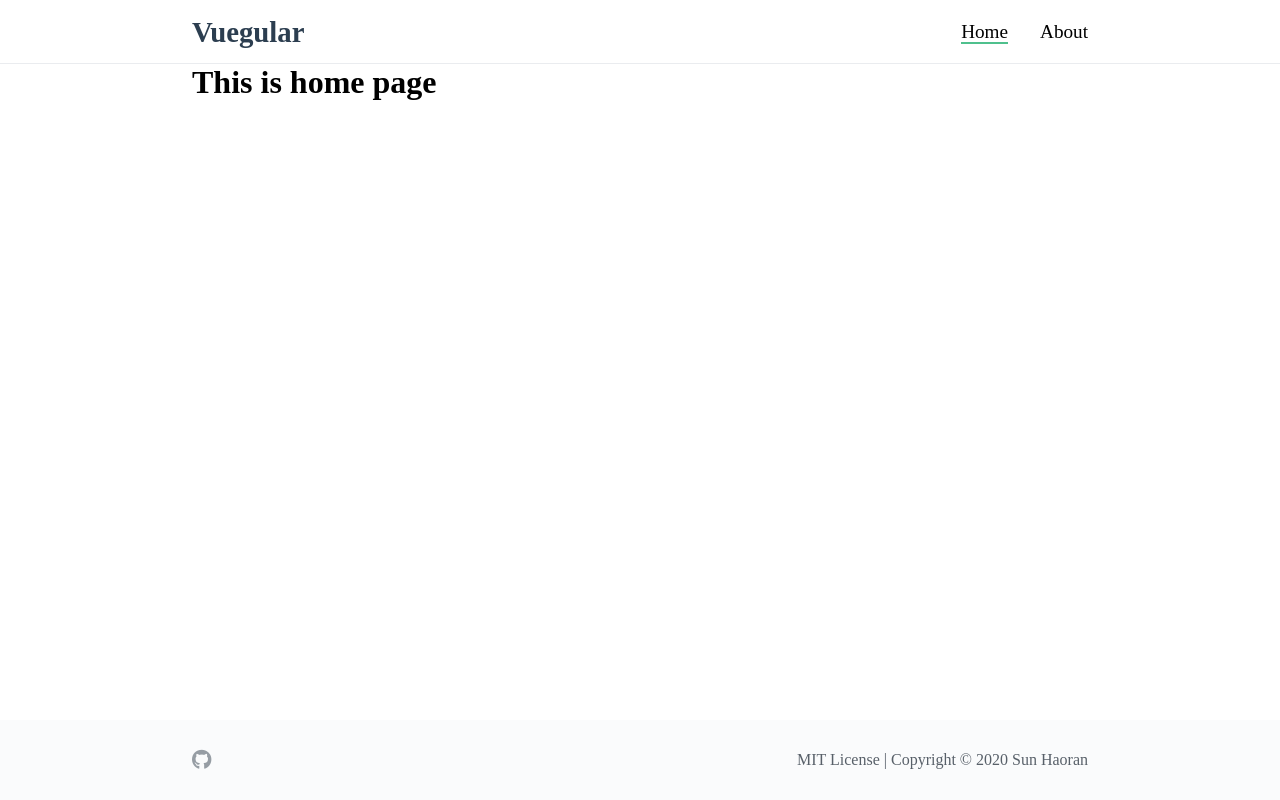
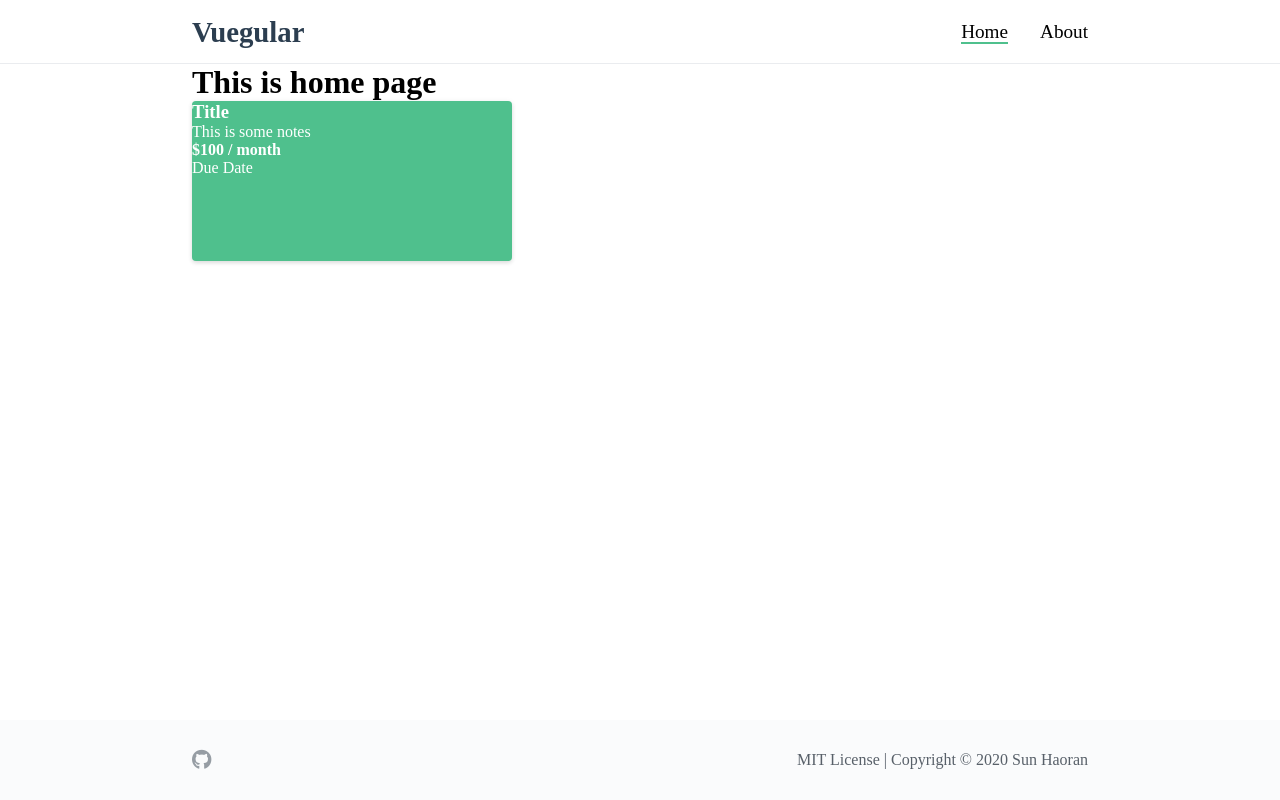
Before and after one commit to haoranpb/vuegular, a Vue app: page / in a window 1280 px wide. Built offline with nearby package versions, Linux system fonts and the light colour scheme.

Commit message:
feat: init subscription card

```diff
--- /dev/null
+++ b/src/components/SubscriptionCard.vue
@@ -0,0 +1,25 @@
+<template>
+  <div class="subscription-card">
+    <h3 class="card-title">Title</h3>
+    <p class="card-note">This is some notes</p>
+    <h4 class="card-price">$100 / month</h4>
+    <p class="card-date">Due Date</p>
+  </div>
+</template>
+
+<script>
+export default {
+  name: 'subscription-card',
+}
+</script>
+
+<style lang="scss" scope>
+.subscription-card {
+  color: white;
+  height: 10rem;
+  width: 20rem;
+  background-color: $primary-color;
+  border-radius: 4px;
+  box-shadow: 0 2px 4px rgba(0, 0, 0, 0.12), 0 0 6px rgba(0, 0, 0, 0.04);
+}
+</style>
--- a/src/views/Home.vue
+++ b/src/views/Home.vue
@@ -1,11 +1,15 @@
 <template>
   <div id="home">
     <h1>This is home page</h1>
+    <subscription-card></subscription-card>
   </div>
 </template>
 
 <script>
+import SubscriptionCard from '../components/SubscriptionCard.vue'
+
 export default {
   name: 'home',
+  components: { SubscriptionCard },
 }
 </script>
```
